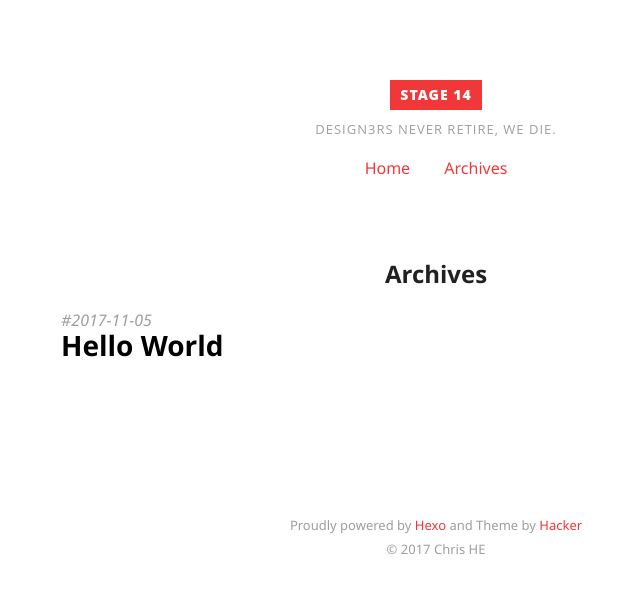
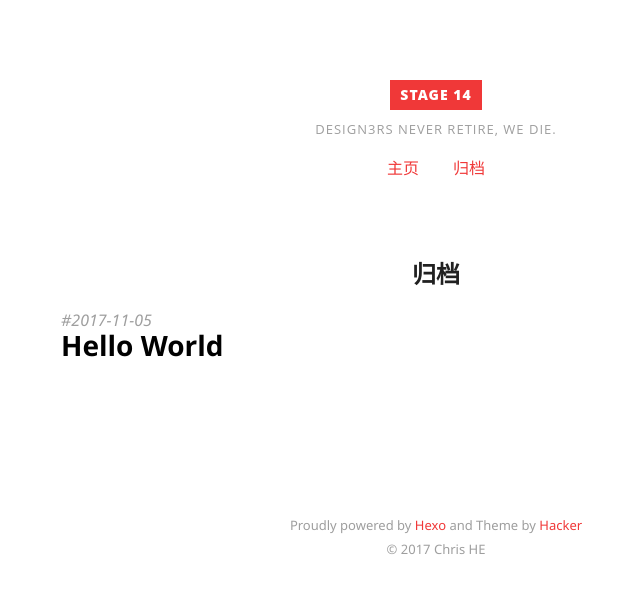
Before and after one commit to stage14/stage14.github.io, a plain HTML site: page archives/index.html in a window 1280 px wide. Shown: the whole page, without its empty margins (204-844 px from the left). Drawn offline with Linux system fonts and the light colour scheme.

Commit message:
Site updated: 2017-11-05 05:17:44

```diff
--- a/archives/index.html
+++ b/archives/index.html
@@ -3,7 +3,7 @@
 <head>
   <meta charset="utf-8">
 
-  <title>Archives | STAGE 14 | DESIGN3RS NEVER RETIRE, WE DIE.</title>
+  <title>归档 | STAGE 14 | DESIGN3RS NEVER RETIRE, WE DIE.</title>
 
 
   <meta name="author" content="Chris HE">
@@ -45,9 +45,9 @@
   <nav class="site-navigation">
     <ul>
 
-        <li><a href="/">Home</a></li>
+        <li><a href="/">主页</a></li>
 
-        <li><a href="/archives">Archives</a></li>
+        <li><a href="/archives">归档</a></li>
 
     </ul>
   </nav>
@@ -58,7 +58,7 @@
 
 <article>
 
-  <h2 class="article-title ">Archives</h2>
+  <h2 class="article-title ">归档</h2>
 
   <div class="archive">
 
```
Also changed, not shown: 2017/11/05/hello-world/index.html (+2 -2 lines), archives/2017/11/index.html (+3 -3 lines), archives/2017/index.html (+3 -3 lines), index.html (+3 -3 lines), 1 other file.
